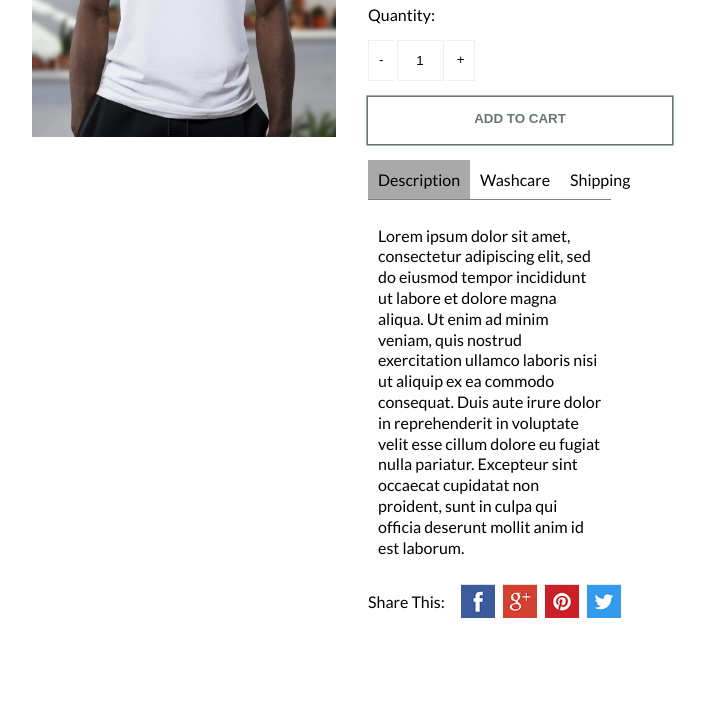
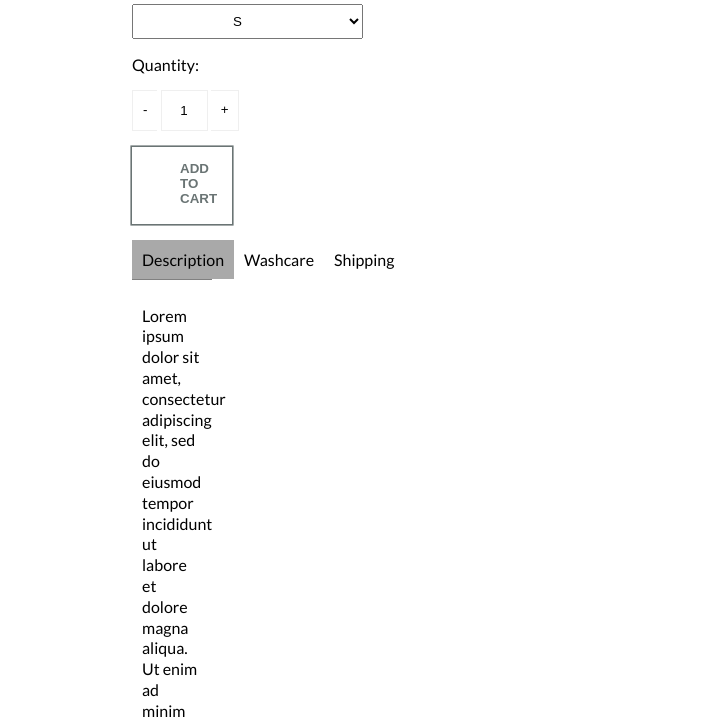
Before and after one commit to Zakkku/git-hub-practice-1-redo-byCloning, a plain HTML site: page product-page-679b1c7e40043aef9a684b93f459aed240effc13/index.html in a window 1280 px wide. Shown: the part 247-971 px from the top of the page, without its empty margins (288-993 px from the left). Before the commit the page ends 945 px from the top, so only its background shows below. Drawn offline with Linux system fonts and the light colour scheme.

Commit message:
css styling

```diff
--- a/product-page-679b1c7e40043aef9a684b93f459aed240effc13/style.css
+++ b/product-page-679b1c7e40043aef9a684b93f459aed240effc13/style.css
@@ -1,5 +1,5 @@
 body {
-    max-width: 1200px;
+    max-width: 200px;
     margin: 5rem 20rem;
     font-family: 'Lato', sans-serif;
 }
```
